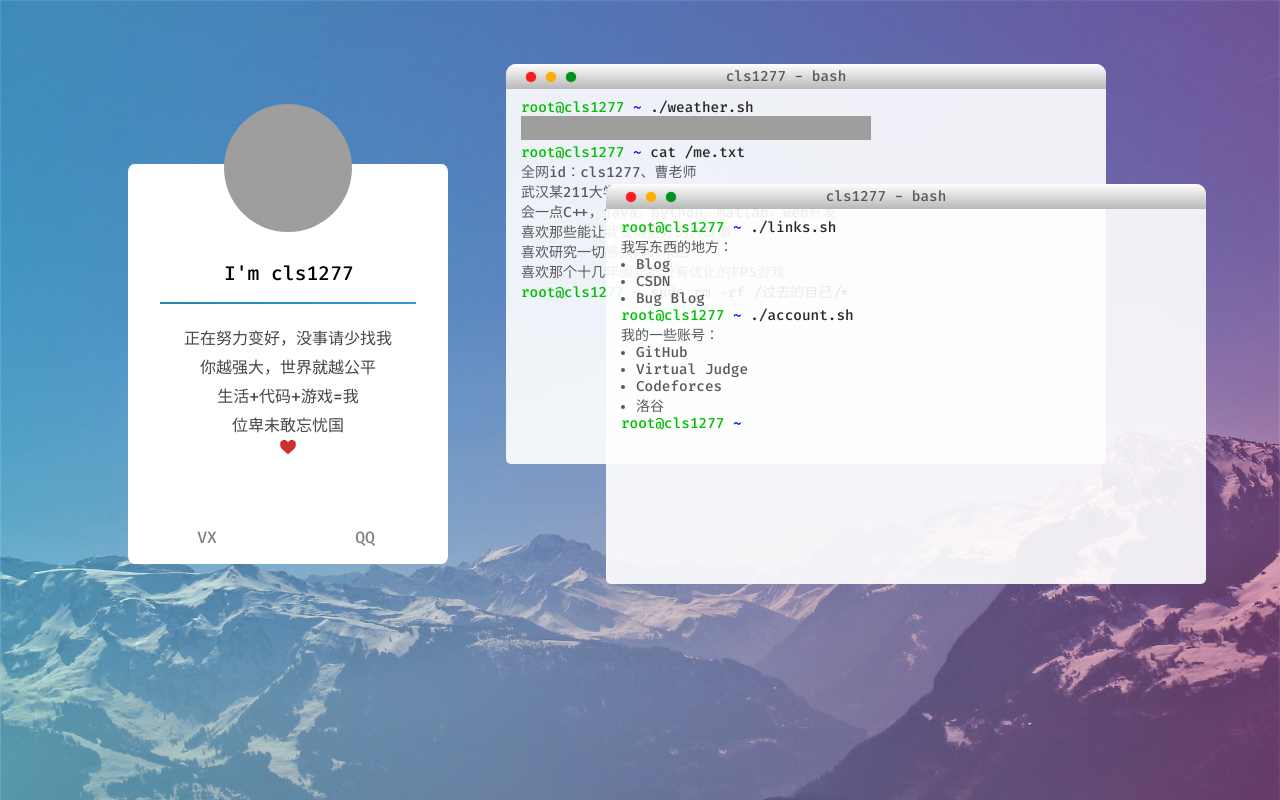
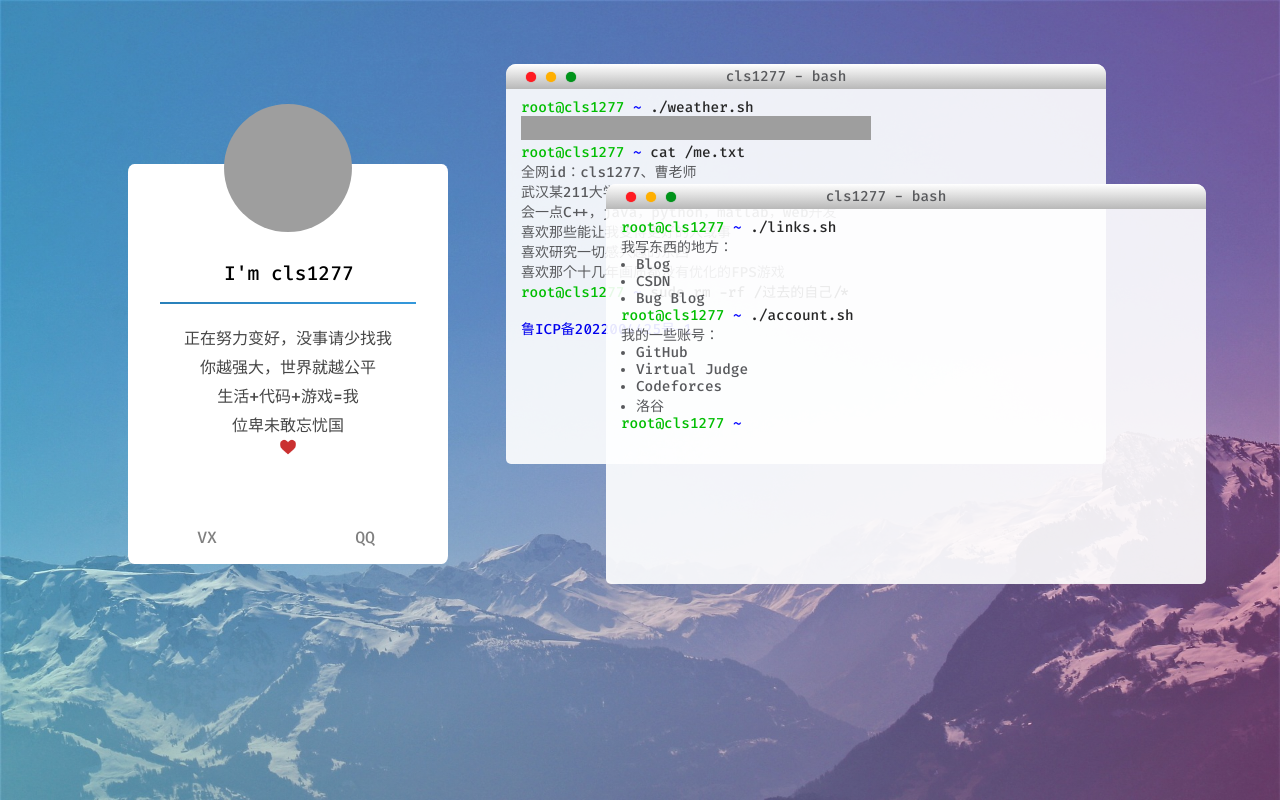
Before and after one commit to cls1277/IndexPage, a plain HTML site: page index.html in a window 1280 px wide. Drawn offline with Linux system fonts and the light colour scheme; grey boxes are pictures that could not be loaded.

Commit message:
add gitignore, 添加备案号

```diff
--- a/index.html
+++ b/index.html
@@ -87,6 +87,9 @@
                     <span style="color: rgb(0, 190, 0);">root@cls1277</span>
                     <span style="color: blue;">~</span>
                     <span style="color: rgb(39, 39, 39);">sudo rm -rf /过去的自己/*</span>
+                    <br>
+                    <br>
+                    <a href="https://beian.miit.gov.cn" target="_blank" style="text-decoration: none;"><p>鲁ICP备2022004425号-1</p></a>
                 </div>
             </div>
             <!-- 第二个终端 -->
@@ -123,8 +126,7 @@
                         <li><a href="https://www.luogu.com.cn/user/386514" target="_blank">洛谷</a></li>
                     </ul>
                     <span style="color: rgb(0, 190, 0);">root@cls1277</span>
-                    <span style="color: blue;">~</span>
-                </div>
+                    <span style="color: blue;">~</span>                </div>
             </div>
         </div>
     </div>
```
Also changed, not shown: 1 other file.
